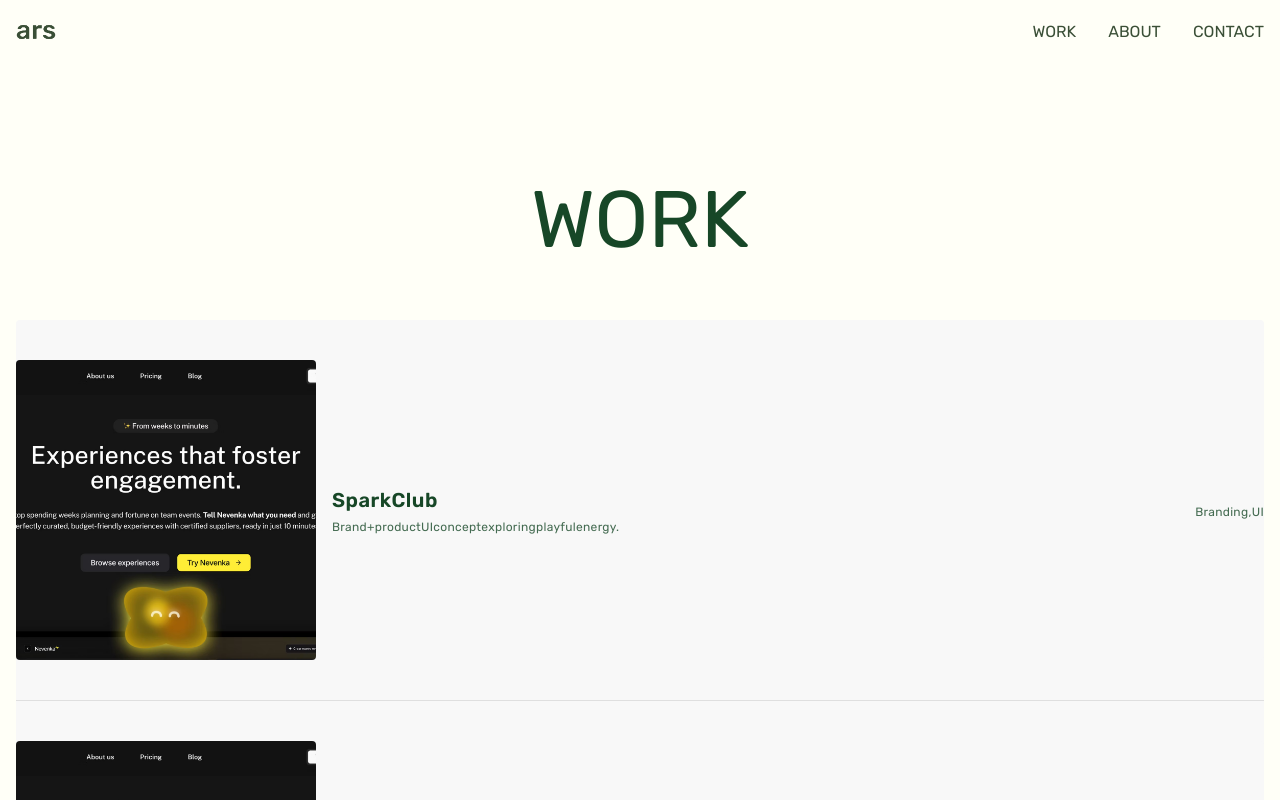
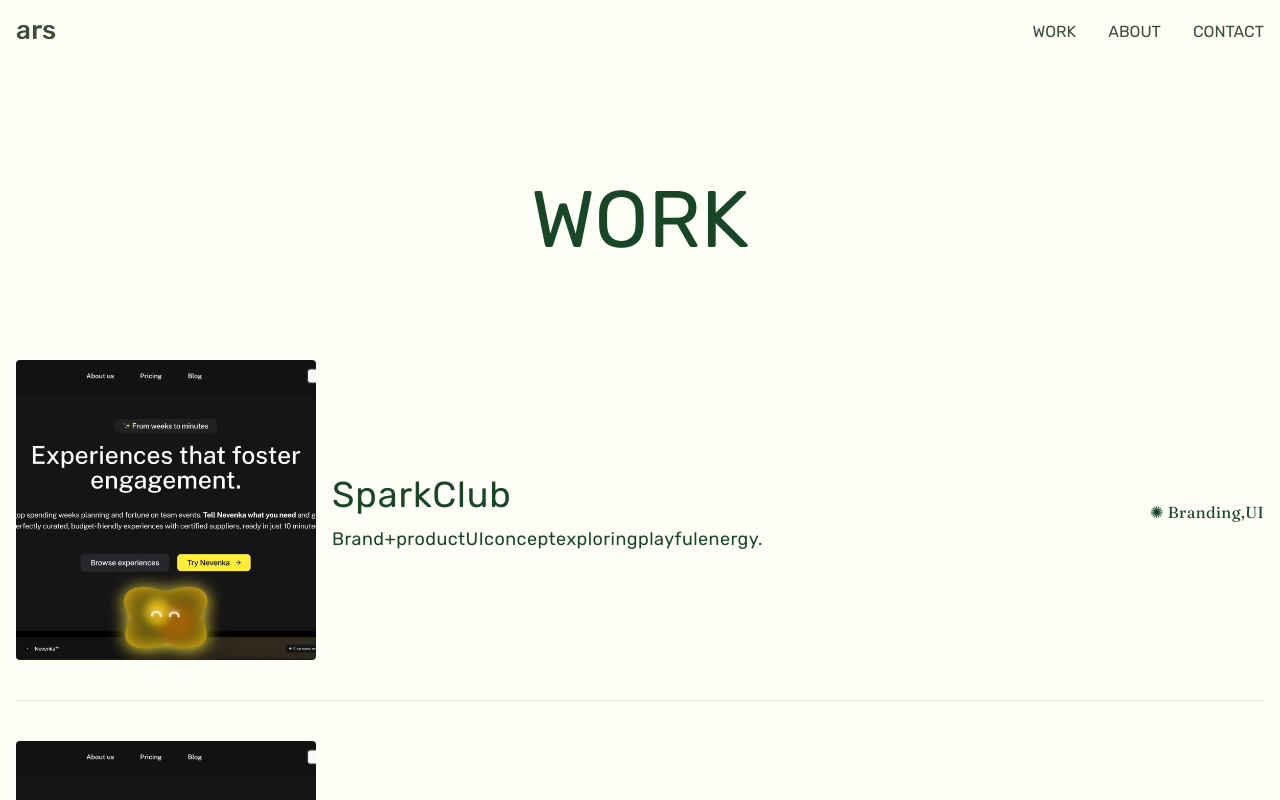
Before and after one commit to micaelaarslanian/ars-portfolio, a Next.js app: page /work in a window 1280 px wide. Shown: the top 800 px of the page. Built offline with nearby package versions, Linux system fonts and the light colour scheme.

Commit message:
Styling to About and Work

```diff
--- a/app/components/about/About.tsx
+++ b/app/components/about/About.tsx
@@ -72,7 +72,7 @@
     );
 
     return (
-        <section className="bg-[#FEFEFE] text-[#174727]">
+        <section className="bg-[#FFFFF7] text-[#174727]">
             <div className="mx-auto w-full max-w-[1800px] px-4 py-16 md:py-24">
                 {/* Title */}
                 <motion.h1
--- a/app/components/work/WorkCard.tsx
+++ b/app/components/work/WorkCard.tsx
@@ -66,7 +66,7 @@
         <motion.li layout initial={false} className="py-8 md:py-10">
             <Link href={`/work/${work.slug}`} className="group block focus:outline-none">
                 <motion.article
-                    initial={{ backgroundColor: "#F8F8F8", scale: 1 }}
+                    initial={{ backgroundColor: "#FFFFF7", scale: 1 }}
                     whileHover={{ backgroundColor: "#FFFFFF", scale: scaleHover }}
                     whileTap={{ scale: scaleTap }}
                     transition={{ type: "spring", stiffness: 260, damping: 22, mass: 0.6 }}
@@ -76,7 +76,7 @@
                 >
                     {/* Thumbnail container */}
                     <div className="md:col-span-3">
-                        <div className="overflow-hidden rounded-sm bg-gray-200">
+                        <div className="overflow-hidden rounded-sm ">
                             {/* MOBILE image */}
                             <div className="relative md:hidden aspect-[16/9] w-full">
                                 <motion.div
@@ -93,7 +93,7 @@
                                             : { opacity: { duration: 0.35 }, scale: { type: "spring", stiffness: 180, damping: 20 } }
                                     }
                                 >
-å                                    <img src={work.thumbUrl} className="h-full w-full bg-gray-300" />
+                                    <img src={work.thumbUrl} className="h-full w-full" />
                                 </motion.div>
                             </div>
 
@@ -128,19 +128,19 @@
 
                     {/* Text block (title + description) */}
                     <div className="md:col-span-6">
-                        <h3 className="text-[20px] font-semibold tracking-wide text-[#174727]">
+                        <h3 className="text-[36px]  tracking-wide text-[#174727]">
                             <WordReveal text={work.title} delay={baseDelay + 0.02} />
                         </h3>
-                        <p className="mt-1 text-xs tracking-wide text-[#174727]/80">
+                        <p className="mt-1 text-[18px] tracking-wide text-[#174727]">
                             <WordReveal text={work.description ?? ""} delay={baseDelay + 0.08} />
                         </p>
                     </div>
 
                     {/* Fields */}
-                    <div className="md:col-span-3 md:text-right">
+                    <div className="md:col-span-3 md:text-right ">
                         {work.fields?.length ? (
-                            <p className="mt-1 text-xs tracking-wide text-[#174727]/80">
-                                <WordReveal text={work.fields.join(", ")} delay={baseDelay + 0.1} />
+                            <p className="font-serif mt-1 text-[16px] tracking-wide text-[#174727]">
+                                ✺  <WordReveal text={work.fields.join(", ")} delay={baseDelay + 0.1} />
                             </p>
                         ) : null}
                     </div>
--- a/app/components/work/WorkList.tsx
+++ b/app/components/work/WorkList.tsx
@@ -6,7 +6,7 @@
 export default function WorkList() {
     const works = getAllWorks();
     return (
-        <ul className="divide-y divide-black/10 rounded-sm bg-[#F8F8F8]">
+        <ul className="divide-y divide-black/10 rounded-sm bg-[#FFFFF7]">
             {works.map((w, i) => (
                 <WorkCard key={w.slug} work={w} />
             ))}
```
Also changed, not shown: app/components/ProjectCard.tsx (added).
